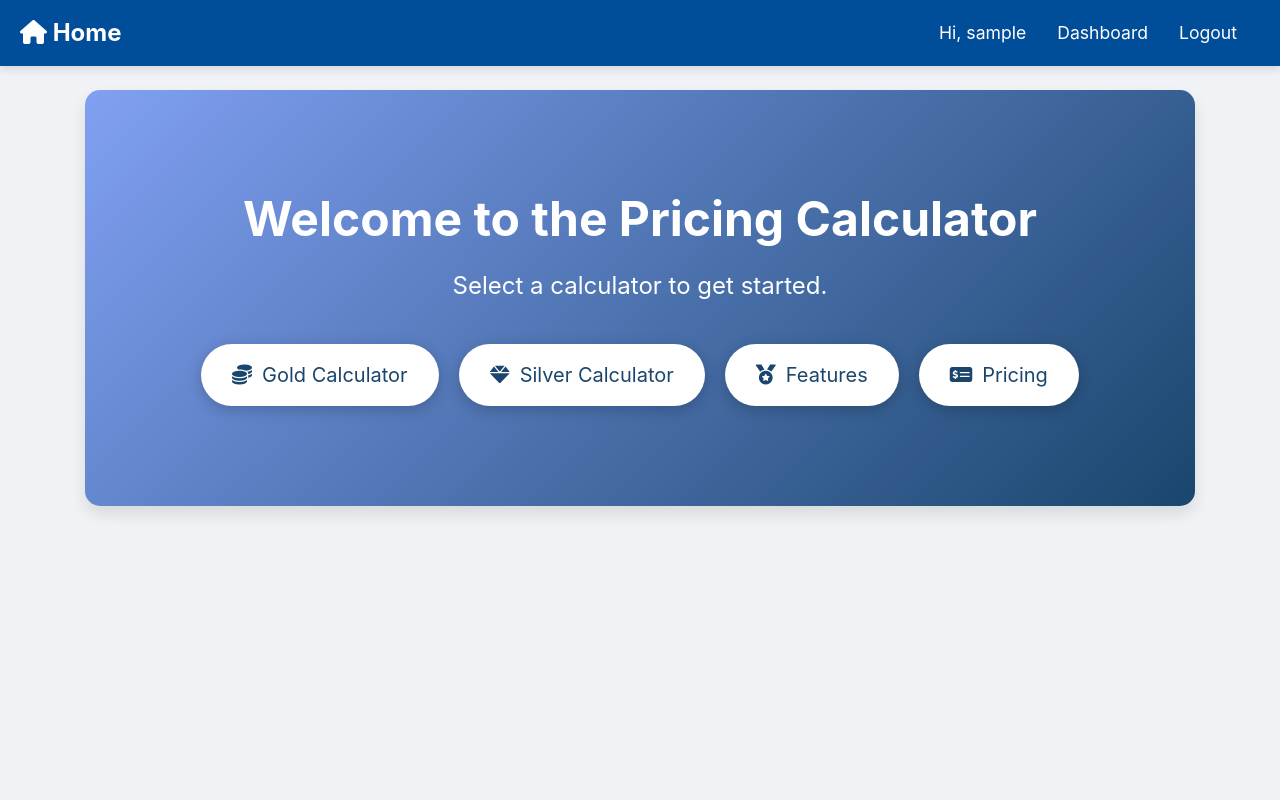
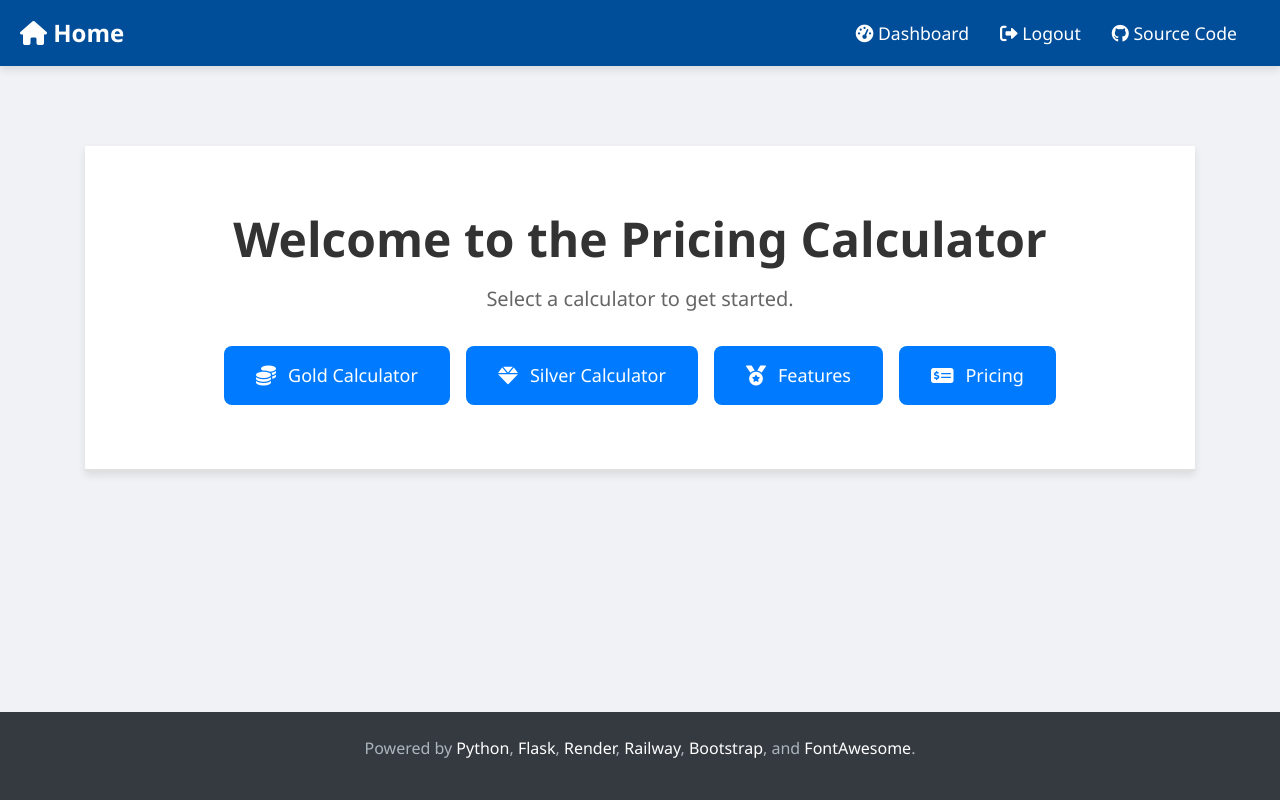
Before and after one commit to codeperfectplus/GoldSilverBilling, a Flask app: page / in a window 1280 px wide. Run offline with Flask 3, Linux system fonts and the light colour scheme; the visitor is signed in with stand-in values (Sample User, id 1); some libraries are stand-ins or nearby versions.

Commit message:
chore: :art: improved web page design

```diff
--- a/app.py
+++ b/app.py
@@ -57,6 +57,7 @@ class GoldTransaction(db.Model):
     service_charge = db.Column(db.Float, nullable=False)
     tax = db.Column(db.Float, nullable=False)
     total = db.Column(db.Float, nullable=False)
+    currency = db.Column(db.String(3), nullable=False)
     timestamp = db.Column(db.DateTime, default=datetime.utcnow)
 
 
@@ -68,6 +69,7 @@ class SilverTransaction(db.Model):
     service_charge = db.Column(db.Float, nullable=False)
     tax = db.Column(db.Float, nullable=False)
     total = db.Column(db.Float, nullable=False)
+    currency = db.Column(db.String(3), nullable=False)
     timestamp = db.Column(db.DateTime, default=datetime.utcnow)
 
 
@@ -89,7 +91,6 @@ class Settings(db.Model):
     currency = db.Column(db.String(10), nullable=False)
     theme = db.Column(db.String(10), nullable=False)
 
-
 class AuditLog(db.Model):
     id = db.Column(db.Integer, primary_key=True)
     user_id = db.Column(db.Integer, db.ForeignKey('user.id'), nullable=False)
@@ -105,6 +106,15 @@ class AuditLog(db.Model):
 # Create the database
 with app.app_context():
     db.create_all()
+
+
+# first commit in database for settings
+with app.app_context():
+    db.create_all()
+    settings = Settings(currency='INR', theme='light')
+    db.session.add(settings)
+    db.session.commit()
+
 
 @app.route('/health')
 def health():
@@ -133,9 +143,22 @@ def home() -> str:
 def inject_theme():
     return dict(current_theme=app.config.get('THEME', 'light'))
 
+
 # Gold calculator route
 @app.route('/gold-calculator', methods=['GET', 'POST'])
 def gold_calculator():
+
+    currency_to_symbol_dict = {
+        "INR" : "₹ ",
+        "USD" : "$ ",
+        "EUR" : "€ ",
+        "GBP" : "£ ",
+        "JPY" : "¥ ",
+        "AUD" : "A$ ",
+    }
+
+    current_currency = Settings.query.first().currency
+    currency_symbol = currency_to_symbol_dict.get(current_currency, '$')
     if request.method == 'POST':
         try:
             weight = float(request.form['weight'])
@@ -160,17 +183,25 @@ def gold_calculator():
                 purity=purity,
                 service_charge=gold_service_charge,
                 tax=gold_tax,
-                total=bill_details['Final Price']
+                total=bill_details['Final Price'],
+                currency=current_currency,
             )
             db.session.add(transaction)
             db.session.commit()
+
+            # if user is logged in, log the transaction
+            if current_user.is_authenticated:
+                log_action(user_id=current_user.id, username=current_user.username,
+                           action='Gold Calculator', details=f"Calculated gold price for weight {weight} grams")
 
             return render_template('gold_bill.html',
                                    bill=bill_details,
                                    weight=weight,
                                    price_per_gram=gold_price_per_gram,
                                    purity=purity,
-                                   config=app.config)
+                                   config=app.config,
+                                   current_currency=current_currency,
+                                   currency_symbol=currency_symbol)
         except ValueError as e:
             logging.error(f"ValueError in gold calculator: {str(e)}")
             flash(f"Input error: {str(e)}", 'error')
@@ -185,7 +216,10 @@ def gold_calculator():
                            price_per_gram=gold_price_per_gram,
                            service_charge=gold_service_charge,
                            tax=gold_tax,
-                           config=app.config)
+                           config=app.config,
+                           current_currency=current_currency,
+                           currency_symbol=currency_symbol)
+
 
 # Silver calculator route
 @app.route('/silver-calculator', methods=['GET', 'POST'])
@@ -257,20 +291,24 @@ def history():
     if selected_type == 'gold':
         transactions = GoldTransaction.query.all()
         transactions = [{'id': t.id, 'type': 'Gold', 'weight': t.weight, 'price_per_gram': t.price_per_gram,
-                         "purity": t.purity, 'service_charge': t.service_charge, 'tax': t.tax, 'total': t.total, 'timestamp': t.timestamp} for t in transactions]
+                         "purity": t.purity, 'service_charge': t.service_charge, 'tax': t.tax, 'total': t.total, 'currency': t.currency,
+                         'timestamp': t.timestamp} for t in transactions]
     elif selected_type == 'silver':
         transactions = SilverTransaction.query.all()
         transactions = [{'id': t.id, 'type': 'Silver', 'weight': t.weight, 'price_per_gram': t.price_per_gram,
-                         'purity': t.purity, 'service_charge': t.service_charge, 'tax': t.tax, 'total': t.total, 'timestamp': t.timestamp} for t in transactions]
+                         'purity': t.purity, 'service_charge': t.service_charge, 'tax': t.tax, 'total': t.total, 'currency': t.currency,
+                         'timestamp': t.timestamp} for t in transactions]
     else:
         gold_transactions = GoldTransaction.query.all()
         silver_transactions = SilverTransaction.query.all()
 
         transactions = [{'id': t.id, 'type': 'Gold', 'weight': t.weight, 'price_per_gram': t.price_per_gram,
-                         'purity': t.purity, 'service_charge': t.service_charge, 'tax': t.tax, 'total': t.total, 'timestamp': t.timestamp} for t in gold_transactions]
+                         'purity': t.purity, 'service_charge': t.service_charge, 'tax': t.tax, 'total': t.total, 'currency': t.currency,
+                         'timestamp': t.timestamp} for t in gold_transactions]
 
         transactions += [{'id': t.id, 'type': 'Silver', 'weight': t.weight, 'price_per_gram': t.price_per_gram,
-                          'purity': t.purity, 'service_charge': t.service_charge, 'tax': t.tax, 'total': t.total, 'timestamp': t.timestamp} for t in silver_transactions]
+                          'purity': t.purity, 'service_charge': t.service_charge, 'tax': t.tax, 'total': t.total, 'currency': t.currency,
+                          'timestamp': t.timestamp} for t in silver_transactions]
 
     return render_template('history.html', transactions=transactions, selected_type=selected_type)
 
@@ -290,18 +328,22 @@ def download_csv():
     if selected_type == 'gold':
         transactions = GoldTransaction.query.all()
         for t in transactions:
-            writer.writerow([t.id, 'Gold', t.weight, t.price_per_gram, t.purity, t.service_charge, t.tax, t.total, t.timestamp])
+            writer.writerow([t.id, 'Gold', t.weight, t.price_per_gram, t.purity, t.service_charge, t.tax, t.total, t.currency,
+                             t.timestamp])
     elif selected_type == 'silver':
         transactions = SilverTransaction.query.all()
         for t in transactions:
-            writer.writerow([t.id, 'Silver', t.weight, t.price_per_gram, t.purity, t.service_charge, t.tax, t.total, t.timestamp])
+            writer.writerow([t.id, 'Silver', t.weight, t.price_per_gram, t.purity, t.service_charge, t.tax, t.total, t.currency,
+                             t.timestamp])
     else:
         gold_transactions = GoldTransaction.query.all()
         for t in gold_transactions:
-            writer.writerow([t.id, 'Gold', t.weight, t.price_per_gram, t.purity, t.service_charge, t.tax, t.total, t.timestamp])
+            writer.writerow([t.id, 'Gold', t.weight, t.price_per_gram, t.purity, t.service_charge, t.tax, t.total, t.currency,
+                             t.timestamp])
         silver_transactions = SilverTransaction.query.all()
         for t in silver_transactions:
-            writer.writerow([t.id, 'Silver', t.weight, t.price_per_gram, t.purity, t.service_charge, t.tax, t.total, t.timestamp])
+            writer.writerow([t.id, 'Silver', t.weight, t.price_per_gram, t.purity, t.service_charge, t.tax, t.total, t.currency,
+                             t.timestamp])
 
     output = si.getvalue().encode('utf-8')
     return send_file(
@@ -381,16 +423,18 @@ def dashboard():
         else:
             system_health = "Good"
 
+        audit_logs = AuditLog.query.filter_by(user_id=current_user.id).all()
         return render_template('admin_dashboard.html',
                             total_users=total_users,
                             active_sessions=active_sessions,
                             system_health=system_health,
                             cpu_core=cpu_core,
-                            cpu_util=cpu_utilization)
-    elif current_user.user_level == 'manager':
-        return render_template('manager_dashboard.html')
-    else:
-        return render_template('customer_dashboard.html')
+                            cpu_util=cpu_utilization,
+                            audit_logs=audit_logs)
+    elif current_user.user_level == 'customer':
+        audit_logs = AuditLog.query.filter_by(user_id=current_user.id).all()
+        return render_template('customer_dashboard.html', audit_logs=audit_logs)
+
 
 @app.route("/logout")
 def logout():
--- a/static/css/base.css
+++ b/static/css/base.css
@@ -0,0 +1,28 @@
+body {
+    background-color: #f0f2f5;
+    display: flex;
+    flex-direction: column;
+    min-height: 100vh;
+    margin-top: 0;
+    font-family: 'Segoe UI', Tahoma, Geneva, Verdana, sans-serif;
+}
+
+footer {
+    background-color: #343a40;
+    color: #adb5bd;
+    padding: 1rem 0;
+    position: relative;
+    width: 100%;
+    bottom: 0;
+    text-align: center;
+}
+
+footer a {
+    color: #ffffff;
+    text-decoration: none;
+}
+
+footer a:hover {
+    color: #ced4da;
+    text-decoration: underline;
+}
--- a/static/css/homepage.css
+++ b/static/css/homepage.css
@@ -1,104 +1,111 @@
 body {
     background-color: #f0f2f5;
+    display: flex;
+    flex-direction: column;
+    min-height: 100vh;
+    margin-top: 0;
+    font-family: 'Segoe UI', Tahoma, Geneva, Verdana, sans-serif;
 }
 
 .hero {
-    background: linear-gradient(135deg, #81a0f3, #1a466d);
-    color: #fff;
     text-align: center;
-    padding: 100px 20px;
-    border-radius: 15px;
-    position: relative;
-    overflow: hidden;
-    box-shadow: 0 8px 15px rgba(0, 0, 0, 0.1);
+    padding: 4rem 2rem;
+    background: #ffffff;
+    border-bottom: 2px solid #e0e0e0;
+    box-shadow: 0 4px 8px rgba(0, 0, 0, 0.1);
+    margin-top: 80px;
 }
 
 .hero h1 {
     font-size: 3rem;
-    margin-bottom: 20px;
-    animation: fadeInDown 1s ease-in-out;
-    font-weight: bold;
+    color: #333;
+    margin-bottom: 1rem;
+    font-weight: 600;
 }
 
 .hero p {
-    font-size: 1.5rem;
-    margin-bottom: 40px;
-    animation: fadeInUp 1s ease-in-out;
+    font-size: 1.25rem;
+    color: #666;
+    margin-bottom: 2rem;
 }
 
 .hero-buttons {
     display: flex;
+    flex-wrap: wrap;
     justify-content: center;
-    gap: 20px;
-    animation: fadeIn 2s ease-in-out;
-    flex-wrap: wrap;
+    gap: 1rem;
 }
 
 .btn-hero {
-    background-color: #fff;
-    color: #1a466d;
-    padding: 15px 30px;
-    font-size: 1.25rem;
-    border-radius: 50px;
+    display: flex;
+    align-items: center;
+    justify-content: center;
+    padding: 1rem 2rem;
+    font-size: 1.125rem;
+    color: #ffffff;
+    background: #007bff;
+    border: none;
+    border-radius: 0.5rem;
     text-decoration: none;
-    transition: all 0.3s ease;
-    box-shadow: 0 4px 15px rgba(0, 0, 0, 0.2);
-    display: inline-flex;
-    align-items: center;
+    transition: background-color 0.3s, transform 0.3s;
 }
 
 .btn-hero i {
-    margin-right: 10px;
+    margin-right: 0.75rem;
+    font-size: 1.25rem;
 }
 
 .btn-hero:hover {
-    background-color: #1a466d;
-    color: #fff;
-    transform: scale(1.1);
+    background: #0056b3;
+    transform: translateY(-2px);
+}
+
+.btn-hero:active {
+    background: #004085;
 }
 
 .card-container {
     display: flex;
-    justify-content: space-around;
+    justify-content: center;
     flex-wrap: wrap;
-    gap: 20px;
-    margin-top: 50px;
+    gap: 1.5rem;
+    margin-top: 3rem;
 }
 
 .card {
-    flex: 1;
-    max-width: 300px;
-    padding: 20px;
-    border: 1px solid #007bff;
-    border-radius: 10px;
+    max-width: 320px;
+    padding: 1.5rem;
+    border: 1px solid #ddd;
+    border-radius: 0.5rem;
     background-color: #ffffff;
     text-align: center;
-    box-shadow: 0 4px 8px rgba(0, 0, 0, 0.1);
-    transition: transform 0.3s ease;
+    box-shadow: 0 4px 12px rgba(0, 0, 0, 0.1);
+    transition: transform 0.3s, box-shadow 0.3s;
 }
 
 .card:hover {
-    transform: translateY(-10px);
+    transform: translateY(-5px);
+    box-shadow: 0 8px 16px rgba(0, 0, 0, 0.2);
 }
 
 .card h2 {
     color: #007bff;
-    margin-bottom: 15px;
+    margin-bottom: 1rem;
 }
 
 .card p {
-    margin-bottom: 20px;
     color: #555;
+    margin-bottom: 1.5rem;
 }
 
 .btn-custom {
     background-color: #007bff;
     color: white;
-    padding: 10px 20px;
-    border-radius: 5px;
+    padding: 0.75rem 1.5rem;
+    border-radius: 0.5rem;
     text-decoration: none;
-    font-size: 16px;
-    transition: background-color 0.3s ease;
+    font-size: 1rem;
+    transition: background-color 0.3s;
 }
 
 .btn-custom:hover {
@@ -107,15 +114,15 @@ body {
 
 @media (max-width: 768px) {
     .hero h1 {
-        font-size: 2.5rem;
+        font-size: 2rem;
     }
 
     .hero p {
-        font-size: 1.25rem;
+        font-size: 1rem;
     }
 
     .btn-hero {
-        padding: 10px 20px;
+        padding: 0.75rem 1.25rem;
         font-size: 1rem;
     }
 }
--- a/templates/base/base.html
+++ b/templates/base/base.html
@@ -9,6 +9,7 @@
     <link rel="stylesheet" href="https://cdnjs.cloudflare.com/ajax/libs/font-awesome/6.4.0/css/all.min.css">
     <link href="https://stackpath.bootstrapcdn.com/bootstrap/4.5.2/css/bootstrap.min.css" rel="stylesheet">
     <link rel="stylesheet" href="{{ url_for('static', filename='css/navbar.css') }}">
+    <link rel="stylesheet" href="{{ url_for('static', filename='css/base.css') }}">
     <!-- Custom CSS -->
     {% block styles %}{% endblock %}
 </head>
@@ -19,6 +20,7 @@
     <div class="container">
         {% block content %}{% endblock %}
     </div>
+    {% include 'ext/footer.html' %}
     <!-- Bootstrap JS and dependencies -->
     <script src="https://code.jquery.com/jquery-3.5.1.slim.min.js"></script>
     <script src="https://cdn.jsdelivr.net/npm/@popperjs/core@2.9.3/dist/umd/popper.min.js"></script>
--- /dev/null
+++ b/templates/ext/footer.html
@@ -0,0 +1,3 @@
+<footer class="text-center py-4 mt-auto">
+    <p>Powered by <a href="https://www.python.org/" target="_blank">Python</a>, <a href="https://flask.palletsprojects.com/" target="_blank">Flask</a>, <a href="https://render.com/" target="_blank">Render</a>, <a href="https://railway.app/" target="_blank">Railway</a>, <a href="https://getbootstrap.com/" target="_blank">Bootstrap</a>, and <a href="https://fontawesome.com/" target="_blank">FontAwesome</a>.</p>
+</footer>
--- a/templates/ext/navbar.html
+++ b/templates/ext/navbar.html
@@ -11,22 +11,32 @@
         <ul class="navbar-nav ml-auto">
             {% if current_user.is_authenticated %}
                 <li class="nav-item">
-                    <a class="nav-link" href="{{ url_for('dashboard') }}">Hi, {{current_user.fname}}</a>
+                    <a class="nav-link" href="{{ url_for('dashboard') }}">
+                        <i class="fas fa-tachometer-alt"></i> Dashboard
+                    </a>
                 </li>
                 <li class="nav-item">
-                    <a class="nav-link" href="{{ url_for('dashboard') }}">Dashboard</a>
-                </li>
-                <li class="nav-item">
-                    <a class="nav-link" href="{{ url_for('logout') }}">Logout</a>
+                    <a class="nav-link" href="{{ url_for('logout') }}">
+                        <i class="fas fa-sign-out-alt"></i> Logout
+                    </a>
                 </li>
             {% else %}
                 <li class="nav-item">
-                    <a class="nav-link" href="{{ url_for('login') }}">Login</a>
+                    <a class="nav-link" href="{{ url_for('login') }}">
+                        <i class="fas fa-sign-in-alt"></i> Login
+                    </a>
                 </li>
                 <li class="nav-item">
-                    <a class="nav-link" href="{{ url_for('register') }}">Sign Up</a>
+                    <a class="nav-link" href="{{ url_for('register') }}">
+                        <i class="fas fa-user-plus"></i> Sign Up
+                    </a>
                 </li>
             {% endif %}
+            <li class="nav-item">
+                <a class="nav-link" href="https://github.com/codeperfectplus/GoldSilverBilling" target="_blank">
+                    <i class="fab fa-github"></i> Source Code
+                </a>
+            </li>
         </ul>
     </div>
 </nav>
--- a/templates/history.html
+++ b/templates/history.html
@@ -27,6 +27,7 @@
         <tr>
             <th>ID</th>
             <th>Type</th>
+            <th>Currency</th>
             <th>Weight (g)</th>
             <th>Price per Gram</th>
             <th>Purity</th>
@@ -39,6 +40,7 @@
         <tr>
             <td>{{ transaction.id }}</td>
             <td>{{ transaction.type }}</td>
+            <td>{{ transaction.currency }}</td>
             <td>{{ transaction.weight }}</td>
             <td>{{ transaction.price_per_gram }}</td>
             <td>{{ transaction.purity or 'N/A' }}</td>
--- a/templates/homepage.html
+++ b/templates/homepage.html
@@ -5,17 +5,27 @@
 <link rel="stylesheet" href="https://cdnjs.cloudflare.com/ajax/libs/font-awesome/6.0.0-beta3/css/all.min.css">
 {% endblock %}
 {% block content %}
-<div class="hero mt-4">
+<div class="hero">
     <h1>Welcome to the Pricing Calculator</h1>
     <p>Select a calculator to get started.</p>
     <div class="hero-buttons">
-        <a href="{{ url_for('gold_calculator') }}" class="btn btn-hero"><i class="fa-solid fa-coins"></i> Gold Calculator</a>
-        <a href="{{ url_for('silver_calculator') }}" class="btn btn-hero"><i class="fa-solid fa-gem"></i> Silver Calculator</a>
-        <a href="{{ url_for('features') }}" class="btn btn-hero"><i class="fa-solid fa-medal"></i> Features</a>
-        <a href="{{ url_for('pricing') }}" class="btn btn-hero"><i class="fa-solid fa-money-check-dollar"></i> Pricing</a>
+        <a href="{{ url_for('gold_calculator') }}" class="btn btn-hero">
+            <i class="fa-solid fa-coins fa-lg"></i> Gold Calculator
+        </a>
+        <a href="{{ url_for('silver_calculator') }}" class="btn btn-hero">
+            <i class="fa-solid fa-gem fa-lg"></i> Silver Calculator
+        </a>
+        <a href="{{ url_for('features') }}" class="btn btn-hero">
+            <i class="fa-solid fa-medal fa-lg"></i> Features
+        </a>
+        <a href="{{ url_for('pricing') }}" class="btn btn-hero">
+            <i class="fa-solid fa-money-check-dollar fa-lg"></i> Pricing
+        </a>
         {% if current_user.is_authenticated %}
             {% if current_user.user_level == 'admin' %}
-                <a href="{{ url_for('history') }}" class="btn btn-hero"><i class="fa-solid fa-money-check-dollar"></i> History</a>
+                <a href="{{ url_for('history') }}" class="btn btn-hero">
+                    <i class="fa-solid fa-history fa-lg"></i> History
+                </a>
             {% endif %}
         {% endif %}
     </div>
--- a/templates/settings.html
+++ b/templates/settings.html
@@ -12,6 +12,10 @@
             <select name="currency" id="currency" class="form-control">
                 <option value="INR" {% if settings and settings.currency == 'INR' %}selected{% endif %}>INR</option>
                 <option value="USD" {% if settings and settings.currency == 'USD' %}selected{% endif %}>USD</option>
+                <option value="EUR" {% if settings and settings.currency == 'EUR' %}selected{% endif %}>EUR</option>
+                <option value="GBP" {% if settings and settings.currency == 'GBP' %}selected{% endif %}>GBP</option>
+                <option value="JPY" {% if settings and settings.currency == 'JPY' %}selected{% endif %}>JPY</option>
+                <option value="AUD" {% if settings and settings.currency == 'AUD' %}selected{% endif %}>AUD</option>
             </select>
         </div>
         <div class="form-group">
```
Also changed, not shown: static/css/admin_dashboard.css (+28 -16 lines), static/css/base_dark.css (deleted, +0 -15 lines), static/css/base_light.css (deleted, +0 -15 lines), static/css/calculator.css (+8 -1 lines), static/css/customer_dashboard.css (+46 -5 lines), templates/admin_dashboard.html (+15 -6 lines), templates/customer_dashboard.html (+11 -4 lines), templates/gold_bill.html (+6 -6 lines), templates/gold_calculator.html (+12 -7 lines), templates/silver_calculator.html (+9 -3 lines).
